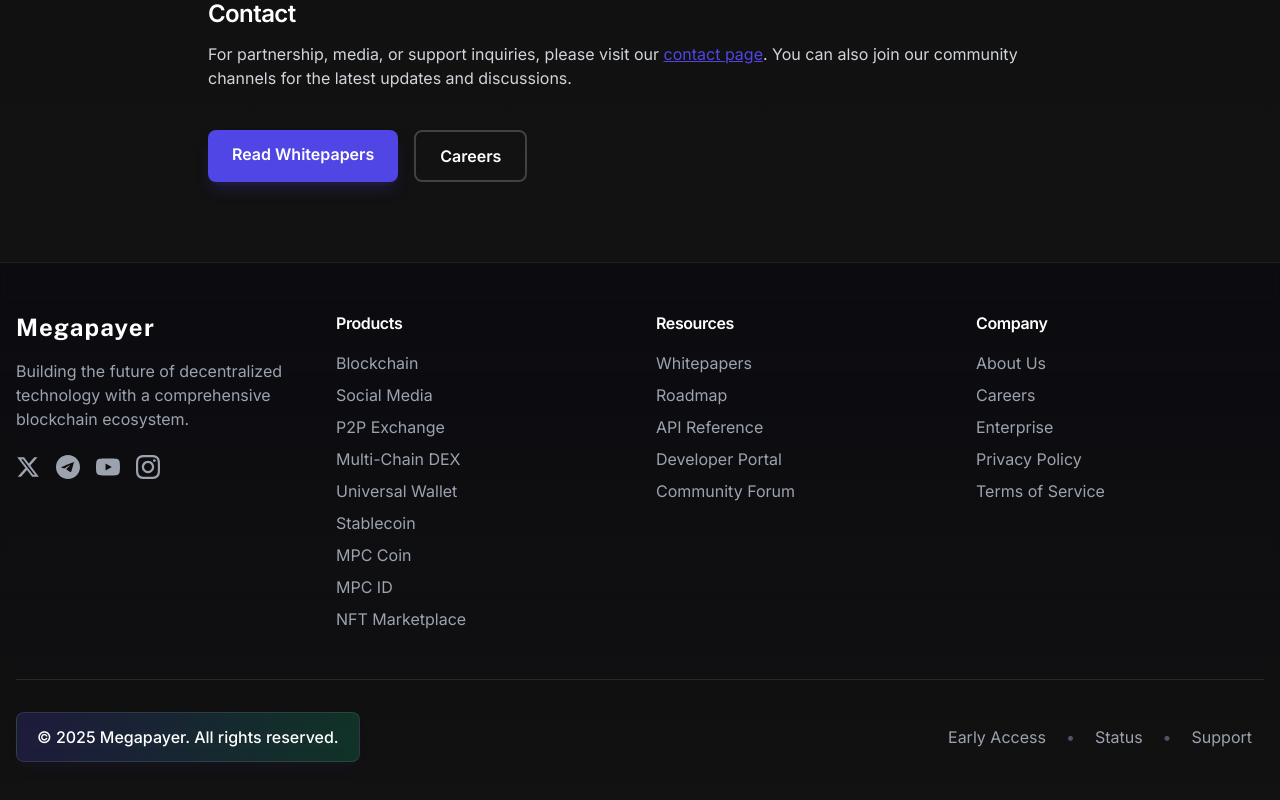
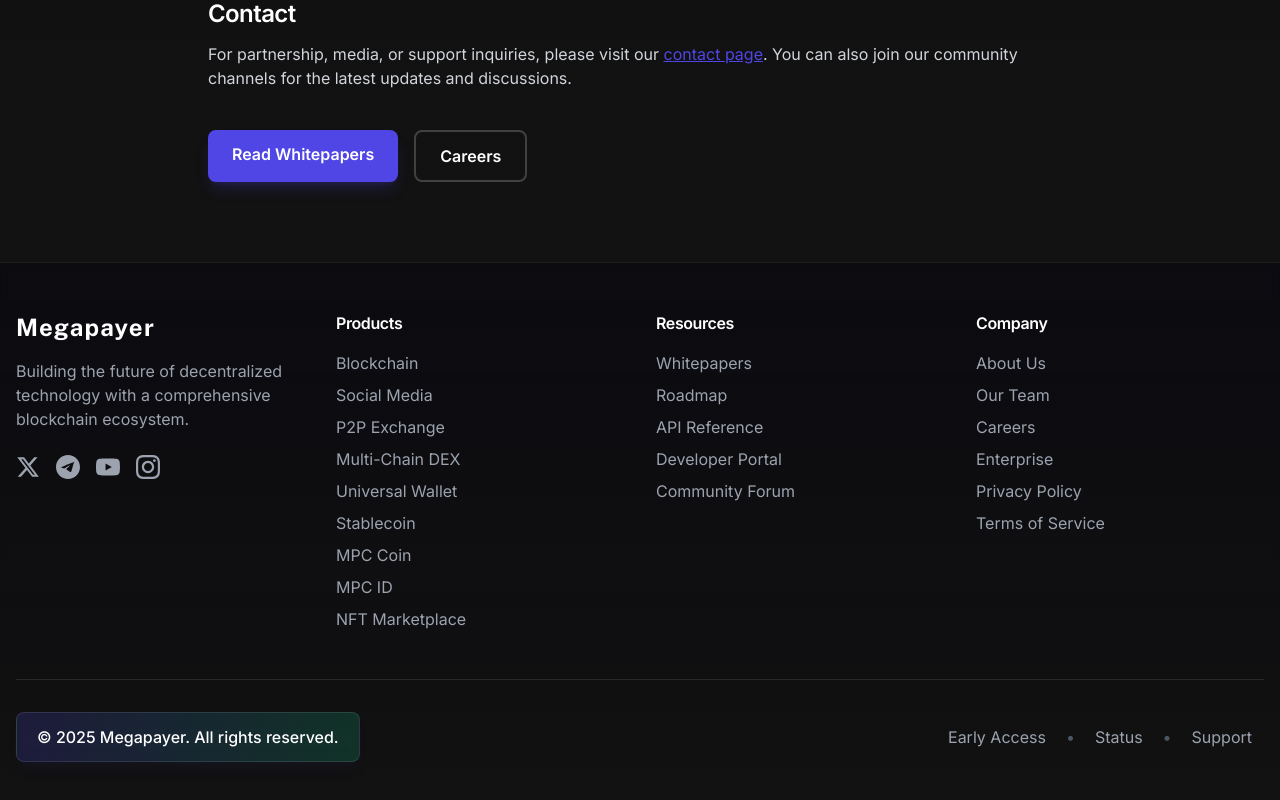
Before and after one commit to AbuAisha8994/MegapayerFrontend, a Next.js app: page /about in a window 1280 px wide. Shown: the part 1440-2240 px from the top of the page. Built offline with nearby package versions, Linux system fonts and the light colour scheme.

Commit message:
Footer menu fixed

```diff
--- a/src/components/layout/Footer.tsx
+++ b/src/components/layout/Footer.tsx
@@ -224,6 +224,14 @@ const Footer = () => {
                 </Link>
               </li>
               <li>
+                <Link
+                  href="/team"
+                  className="text-gray-400 hover:text-white transition-colors"
+                >
+                  Our Team
+                </Link>
+              </li>
+              <li>
                 <a
                   href="#"
                   className="text-gray-400 hover:text-white transition-colors"
```
